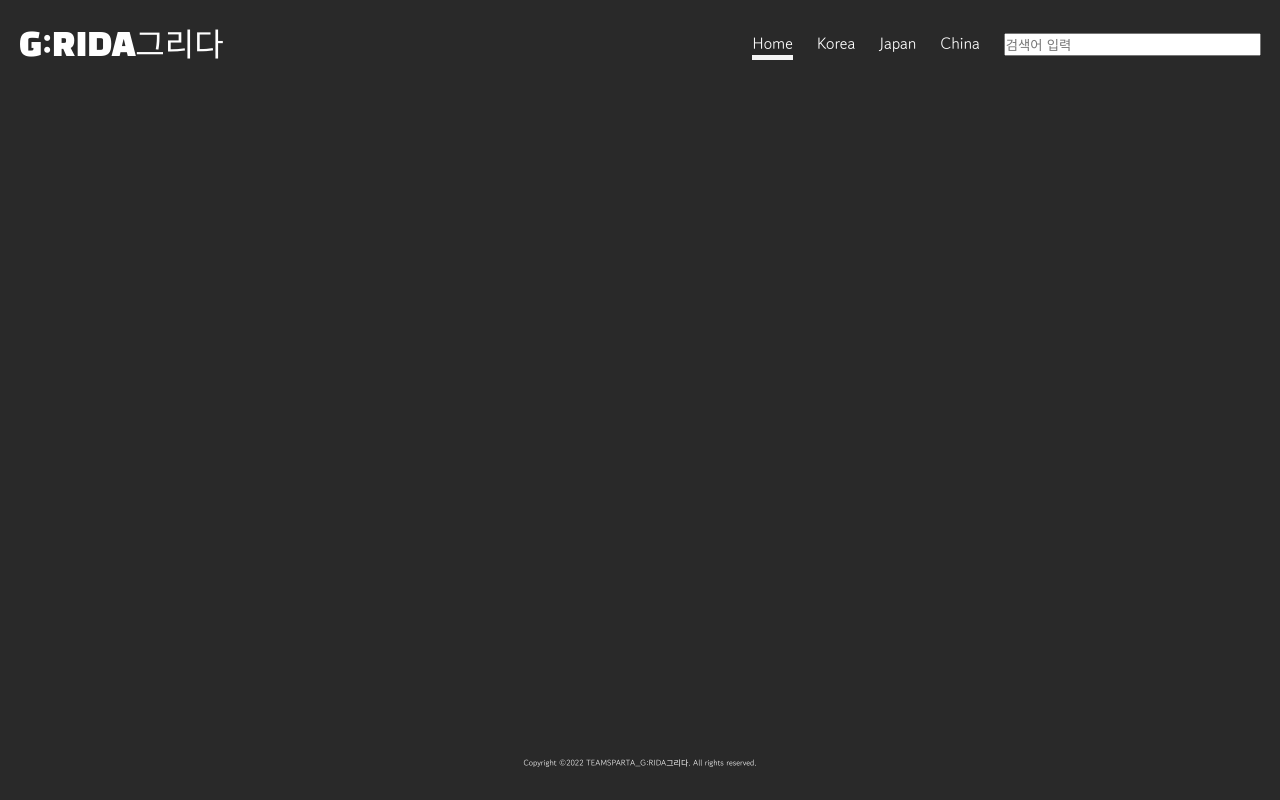
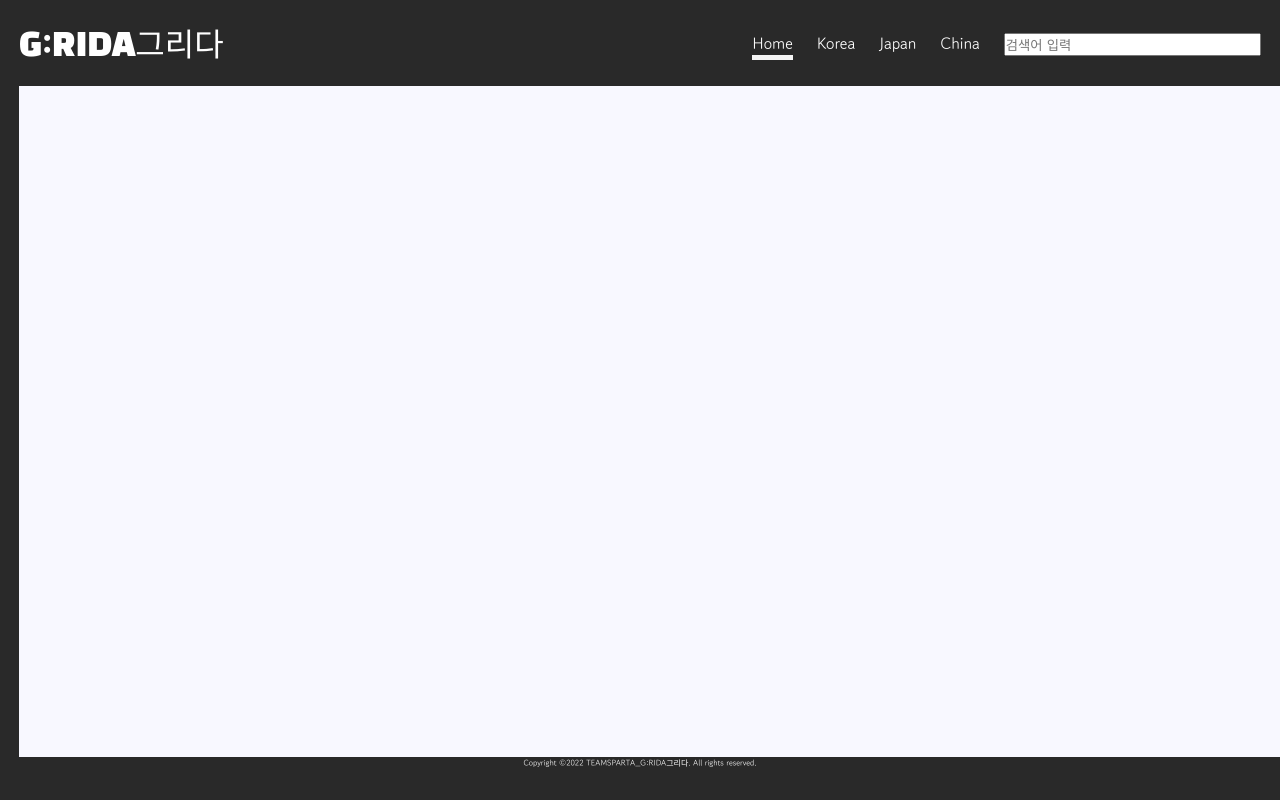
Before and after one commit to teamsixsense/webserver, a Django app: page /category/1 in a window 1280 px wide; the page is wider, and only the part inside the window is pictured. Run offline with Django 4.2, Linux system fonts and the light colour scheme; data that the repository does not hold is empty; parts of the project's set-up code (start-up, migrations or seed data) failed here and were passed over; some web fonts are replaced.

Commit message:
added_alam

```diff
--- a/static/css/base.css
+++ b/static/css/base.css
@@ -2,6 +2,8 @@
     padding: 0;
     margin: 0;
     font-family: 'Gowun Dodum', sans-serif;
+    text-decoration: none;
+    color: white;
     /*font-family: 'Gothic A1', sans-serif;*/
     /*font-family: 'Nanum Gothic', sans-serif;*/
     /*border: 1px solid black;*/
--- a/static/css/category.css
+++ b/static/css/category.css
@@ -14,6 +14,7 @@ section>div>li{
 }
 .category-btn>li>a {
     background-color: gray;
+    color: black;
     width: 1000px;
     height: 150px;
     display: flex;
--- a/static/css/list.css
+++ b/static/css/list.css
@@ -1,17 +1,97 @@
-.list_wrap{
-    background-color: ghostwhite;
-    display: inline-block;
-    position: relative;
-    width: 800px;
-    margin: 0 auto;
-    box-sizing: border-box;
-    /*height: 100vh;*/
-    flex-direction: column;
-    justify-content: space-between;
-    align-items: center;
 ul, li{
     list-style: none;
+}
 a{
     text-decoration: none;
     color: white;
 }
+.list_wrap {
+    background-color: ghostwhite;
+    display: block;
+    width: 1400px;
+    height: 100%;
+    min-width: 908px;
+    position: relative;
+    vertical-align: top;
+    white-space: nowrap;
+    margin: 0 auto;
+    box-sizing: border-box;
+        /*height: 100vh;*/
+        /*flex-direction: column;*/
+        /*justify-content: space-between;*/
+        /*align-items: center;*/
+}
+.list_wrap .list_item{
+    display: inline-block;
+
+}
+.list_wrap .item{
+    display: inline-block;
+    width: 30%;
+}
+.list_wrap .item .img{
+    width: 100%;
+    height: 100%;
+}
+/*.list_a{*/
+/*    box-sizing: border-box;*/
+/*    display: inline-block;*/
+/*    margin-top: 8px;*/
+/*    position: relative;*/
+/*    vertical-align: top;*/
+/*    white-space: normal;*/
+/*}*/
+/*.list_result{*/
+/*    clip: rect(1px,1px,1px,1px);*/
+/*    height: 1px;*/
+/*    overflow: hidden;*/
+/*    position: absolute;*/
+/*    white-space: nowrap;*/
+/*    width: 1px;*/
+/*    z-index: -1000;*/
+/*}*/
+/*.list_b{*/
+/*    margin-right: 20px;*/
+/*    margin-bottom: 20px;*/
+/*    vertical-align: top;*/
+/*    display: inline-block;*/
+/*    position: relative;*/
+/*}*/
+/*.list_img_result{*/
+/*    clip: rect(1px,1px,1px,1px);*/
+/*    height: 1px;*/
+/*    overflow: hidden;*/
+/*    position: absolute;*/
+/*    white-space: nowrap;*/
+/*    width: 1px;*/
+/*    z-index: -1000;*/
+/*}*/
+/*h3{*/
+/*    display: block;*/
+/*    font-size: 1.17em;*/
+/*    margin-block-start: 1em;*/
+/*    margin-block-end: 1em;*/
+/*    margin-inline-start: 0;*/
+/*    margin-inline-end: 0;*/
+/*    font-weight: bold;*/
+/*}*/
+/*.list_img{*/
+/*    cursor: pointer;*/
+/*    display: block;*/
+/*    overflow: hidden;*/
+/*    position: relative;*/
+/*    border: none;*/
+/*    height: 100%;*/
+/*    pointer-events: none;*/
+/*    top: 0;*/
+/*    width: 100%;*/
+/*}*/
+/*ul>li{*/
+/*    list-style: none;*/
+/*}*/
+/*a{*/
+/*    text-decoration: none;*/
+/*    color: black;*/
+/*    cursor: pointer;*/
+/*    font-size: 12px;*/
+/*}*/
--- a/templates/list.html
+++ b/templates/list.html
@@ -5,14 +5,22 @@
 {% endblock %}
 {% block content %}
     <div class="list_wrap">
+        <div class="list_item_box">
+            <div class="list_img_box">
                 <ul>
                     {% for pic in picture_list %}
-                <li>
-{#                    <img class="list_img" src="{{ pic.image.url }}">#}
+                        <li class="item">
+                            <div class="list_img">
+                                <a><img class="img" src="{{ pic.image.url }}" style="height: 180px;margin-right: -12px;margin-left: -7px;"></a>
+                            </div>
+                            <div class="list_img_cont">
                                 <a href="{% url 'detail' pic.pk %}">{{ pic.name }}</a>
                                 <a href="{% url 'detail' pic.pk %}">{{ pic.artist }}</a>
+                            </div>
                         </li>
                     {% endfor %}
                 </ul>
             </div>
+        </div>
+    </div>
 {% endblock %}
```
Lines whose indentation alone changed are shown as unchanged.
